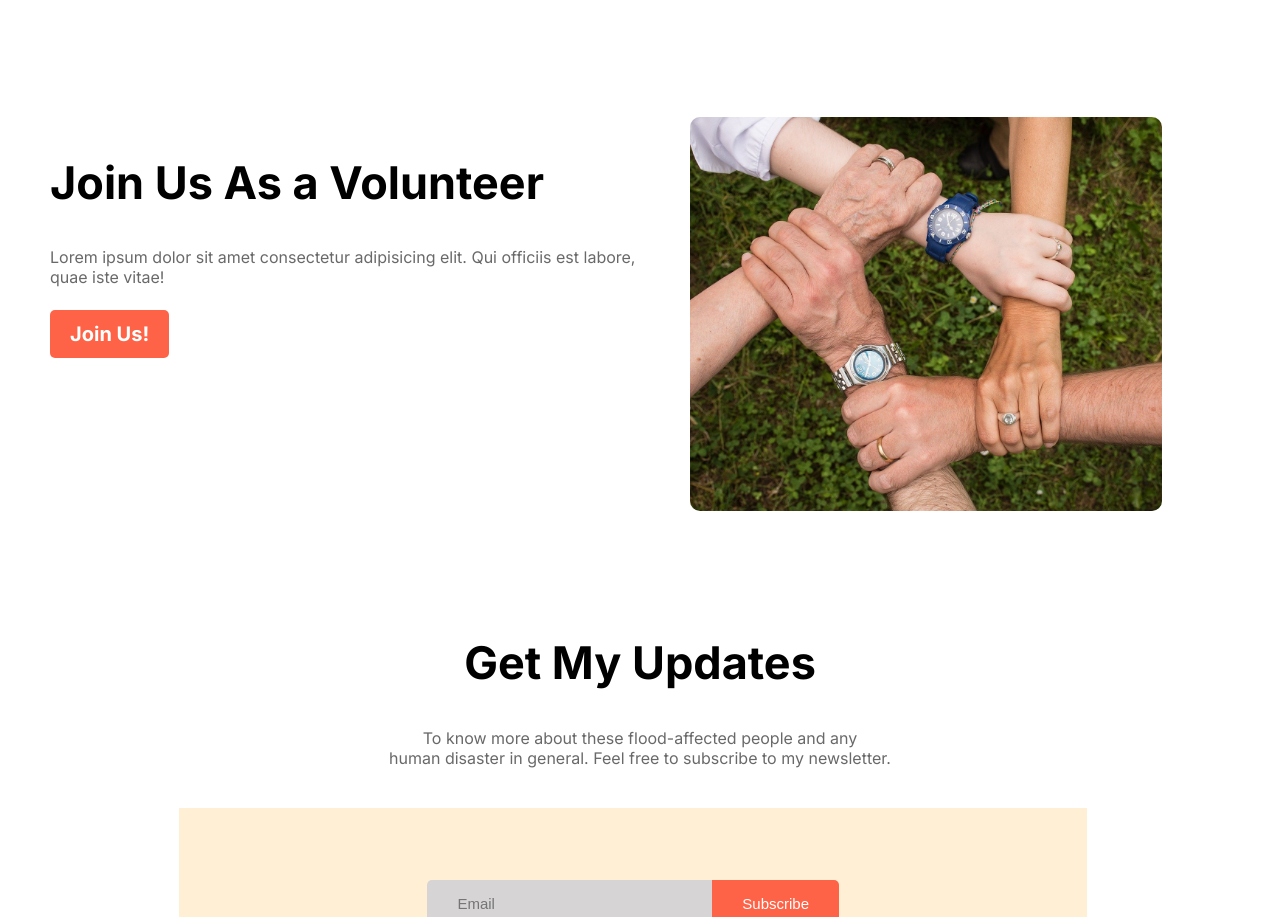
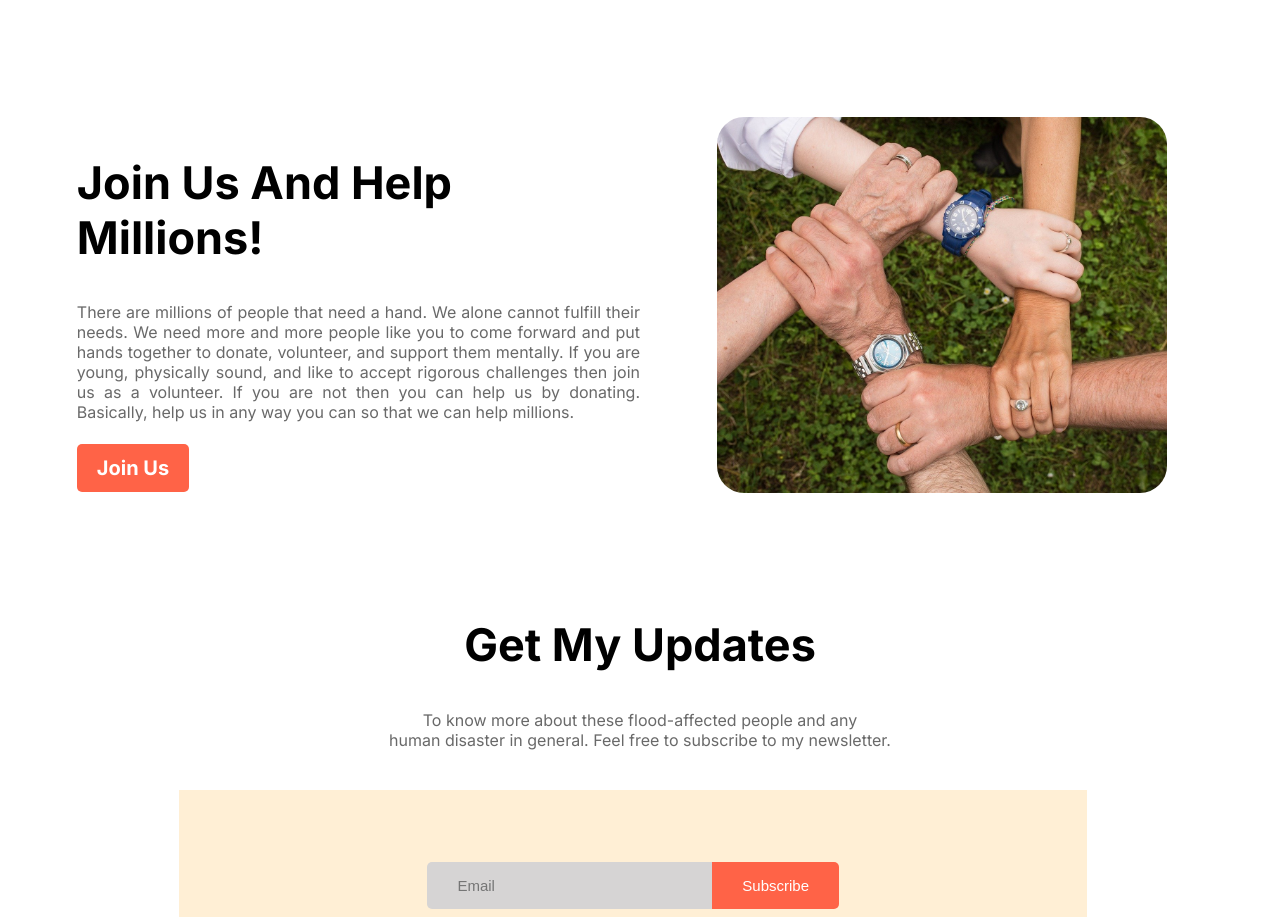
Before and after one commit to rakib099/donate-today, a plain HTML site: page index.html in a window 1280 px wide. Shown: the part 1778-2695 px from the top of the page. Drawn offline with Linux system fonts and the light colour scheme.

Commit message:
join-us section improved

```diff
--- a/index.html
+++ b/index.html
@@ -92,9 +92,9 @@
     <!-- Join Us Section -->
     <section class="join-us flexible-container">
         <div class="half-width">
-            <h2>Join Us As a Volunteer</h2>
-            <p>Lorem ipsum dolor sit amet consectetur adipisicing elit. Qui officiis est labore, quae iste vitae!</p>
-            <a class="link-button" target="_blank" href="#">Join Us!</a>
+            <h2>Join Us And Help Millions!</h2>
+            <p>There are millions of people that need a hand. We alone cannot fulfill their needs. We need more and more people like you to come forward and put hands together to donate, volunteer, and support them mentally. If you are young, physically sound, and like to accept rigorous challenges then join us as a volunteer. If you are not then you can help us by donating. Basically, help us in any way you can so that we can help millions.</p>
+            <a class="link-button" target="_blank" href="#">Join Us</a>
         </div>
         <div class="half-width">
             <img src="images/team-spirit.jpg" alt="">
--- a/style.css
+++ b/style.css
@@ -198,7 +198,7 @@ footer p {
 
 .half-width {
     width: 50%;
-    padding-left: 50px;
+    padding-left: 6%;
 }
 
 .half-width p {
@@ -207,5 +207,9 @@ footer p {
 
 .half-width img {
     width: 80%;
-    border-radius: 10px;
+    border-radius: 27px;
 }
+
+.join-us p {
+    text-align: justify;
+}
```
